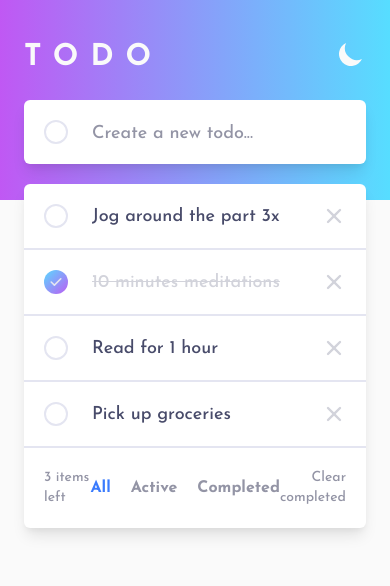
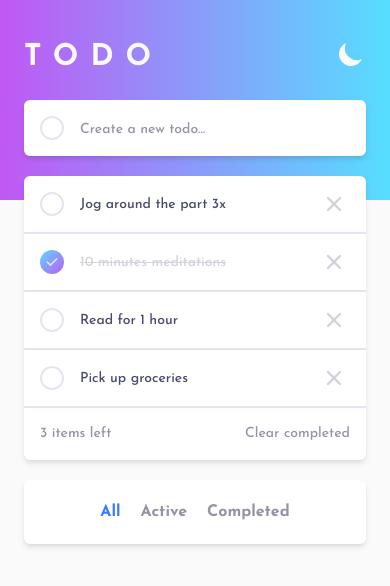
Before and after one commit to mat2ja/frontend-mentor-advanced, a Vue app in the folder todo-app-fm/: page / in a window 390 px wide. Shown: the top 586 px of the page. Built offline with nearby package versions, Linux system fonts and the light colour scheme.

Commit message:
styled mobile

```diff
--- a/todo-app-fm/src/components/UI/BaseCard.vue
+++ b/todo-app-fm/src/components/UI/BaseCard.vue
@@ -1,6 +1,6 @@
 <template>
 	<article
-		class="bg-white dark:bg-dark-blue-700 text-my-gray-400 dark:text-dark-grayish-blue-400 shadow-lg rounded-md overflow-hidden"
+		class="bg-white dark:bg-dark-blue-700 text-my-gray-400 dark:text-dark-grayish-blue-400 shadow-md rounded-md overflow-hidden"
 	>
 		<slot></slot>
 	</article>
--- a/todo-app-fm/src/components/todos/NewTodo.vue
+++ b/todo-app-fm/src/components/todos/NewTodo.vue
@@ -1,5 +1,5 @@
 <template>
-	<base-card class="text-lg">
+	<base-card>
 		<TodoItem isNewTodo>
 			<input
 				type="text"
--- a/todo-app-fm/src/components/todos/TodoApp.vue
+++ b/todo-app-fm/src/components/todos/TodoApp.vue
@@ -1,9 +1,10 @@
 <template>
+	<section class="text-sm sm:text-base md:text-lg">
 		<NewTodo />
 
 		<base-card
-		v-if="todosCount == 0"
-		class="mt-5 mb-6 md:mt-8 text-lg pl-5 pr-5 pt-12 pb-12 text-center"
+			v-if="isEmpty"
+			class="mt-5 mb-6 md:mt-8 pl-5 pr-5 pt-12 pb-12 text-center"
 		>
 			<p
 				class="push-down-1 font-bold text-2xl text-my-gray-500 dark:text-dark-grayish-blue-200"
@@ -11,6 +12,7 @@
 				Add some todos! 🥳
 			</p>
 		</base-card>
+
 		<TodoList
 			v-else
 			:todos="todos"
@@ -19,6 +21,7 @@
 			@delete-todo="deleteTodo"
 			@clear-completed="clearCompletedTodos"
 		/>
+	</section>
 </template>
 
 <script>
@@ -34,7 +37,6 @@ export default {
 	provide() {
 		return {
 			addNewTodo: this.addNewTodo,
-			uncompletedTodos: this.uncompletedTodos,
 		};
 	},
 	data() {
@@ -86,11 +88,11 @@ export default {
 		todosLeftCount() {
 			return this.uncompletedTodos.length;
 		},
-		completedTodos() {
-			return this.todos.filter((todo) => todo.done);
-		},
 		uncompletedTodos() {
 			return this.todos.filter((todo) => !todo.done);
+		},
+		isEmpty() {
+			return this.todos.length === 0;
 		},
 	},
 };
--- a/todo-app-fm/src/components/todos/TodoControls.vue
+++ b/todo-app-fm/src/components/todos/TodoControls.vue
@@ -1,6 +1,6 @@
 <template>
 	<div
-		class="flex items-center justify-between text-sm text-my-gray-400 dark:text-dark-grayish-blue-300 p-5"
+		class="flex items-center justify-between text-sm text-my-gray-400 dark:text-dark-grayish-blue-300 p-4"
 	>
 		<p class="flex-1">{{ count || 0 }} items left</p>
 		<slot name="filters"></slot>
--- a/todo-app-fm/src/components/todos/TodoFilter.vue
+++ b/todo-app-fm/src/components/todos/TodoFilter.vue
@@ -1,21 +1,21 @@
 <template>
-	<div class="flex justify-around space-x-5 text-base text-my-gray-400">
+	<div class="space-x-5 text-base text-my-gray-400">
 		<button
-			class="hover:text-my-gray-500 focus:outline-none font-bold"
+			class="hover:text-my-gray-500 dark:hover:text-dark-grayish-blue-200 focus:outline-none font-bold"
 			:class="{ 'text-bright-blue': selectedFilter === 'all' }"
 			@click="setFilter('all')"
 		>
 			All
 		</button>
 		<button
-			class="hover:text-my-gray-500 focus:outline-none font-bold"
+			class="hover:text-my-gray-500 dark:hover:text-dark-grayish-blue-200 focus:outline-none font-bold"
 			:class="{ 'text-bright-blue': selectedFilter === 'active' }"
 			@click="setFilter('active')"
 		>
 			Active
 		</button>
 		<button
-			class="hover:text-my-gray-500 focus:outline-none font-bold"
+			class="hover:text-my-gray-500 dark:hover:text-dark-grayish-blue-200 focus:outline-none font-bold"
 			:class="{ 'text-bright-blue': selectedFilter === 'completed' }"
 			@click="setFilter('completed')"
 		>
--- a/todo-app-fm/src/components/todos/TodoItem.vue
+++ b/todo-app-fm/src/components/todos/TodoItem.vue
@@ -2,7 +2,7 @@
 	<li
 		class="flex cursor-pointer text-my-gray-500 dark:text-dark-grayish-blue-100 select-none"
 	>
-		<label class="flex items-center pl-5 pr-6 pt-5 pb-5 cursor-pointer">
+		<label class="flex items-center p-4 md:p-5 cursor-pointer">
 			<div
 				:class="checkboxStyles"
 				class="checkbox relative w-6 h-6 rounded-full inline-block flex-shrink-0 overflow-hidden"
--- a/todo-app-fm/src/components/todos/TodoList.vue
+++ b/todo-app-fm/src/components/todos/TodoList.vue
@@ -1,8 +1,15 @@
 <template>
 	<base-card
-		class="mt-5 mb-6 md:mt-8 p-0 text-lg divide-y-2 divide-my-gray-200 dark:divide-dark-grayish-blue-500"
+		class="mt-5 mb-5 md:mt-8 p-0 divide-y-2 divide-my-gray-200 dark:divide-dark-grayish-blue-500"
 	>
+		<p
+			v-if="filteredTodos.length === 0"
+			class="push-down-1 font-bold text-2xl text-my-gray-500 dark:text-dark-grayish-blue-200 text-center p-5"
+		>
+			Empty 🍂
+		</p>
 		<ul
+			v-else
 			class="list-none divide-y-2 divide-my-gray-200 dark:divide-dark-grayish-blue-500"
 		>
 			<TodoItem
@@ -21,8 +28,15 @@
 			@clear-completed="$emit('clear-completed')"
 		>
 			<template #filters>
-				<TodoFilter @set-filter="setFilter" /> </template
+				<TodoFilter
+					@set-filter="setFilter"
+					class="hidden md:block"
+				/> </template
 		></TodoControls>
+	</base-card>
+
+	<base-card class="p-5 flex justify-around md:hidden">
+		<TodoFilter @set-filter="setFilter" />
 	</base-card>
 </template>
 
```
Lines whose indentation alone changed are shown as unchanged.
